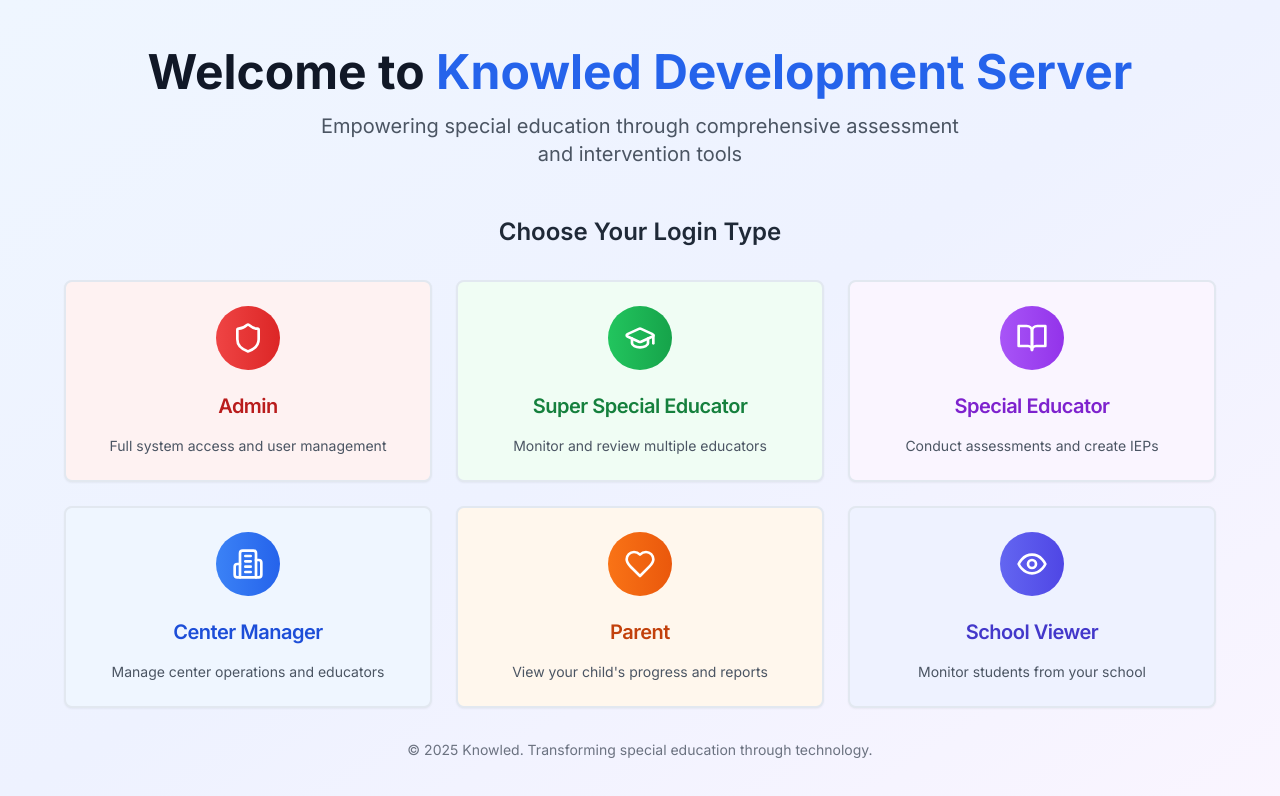
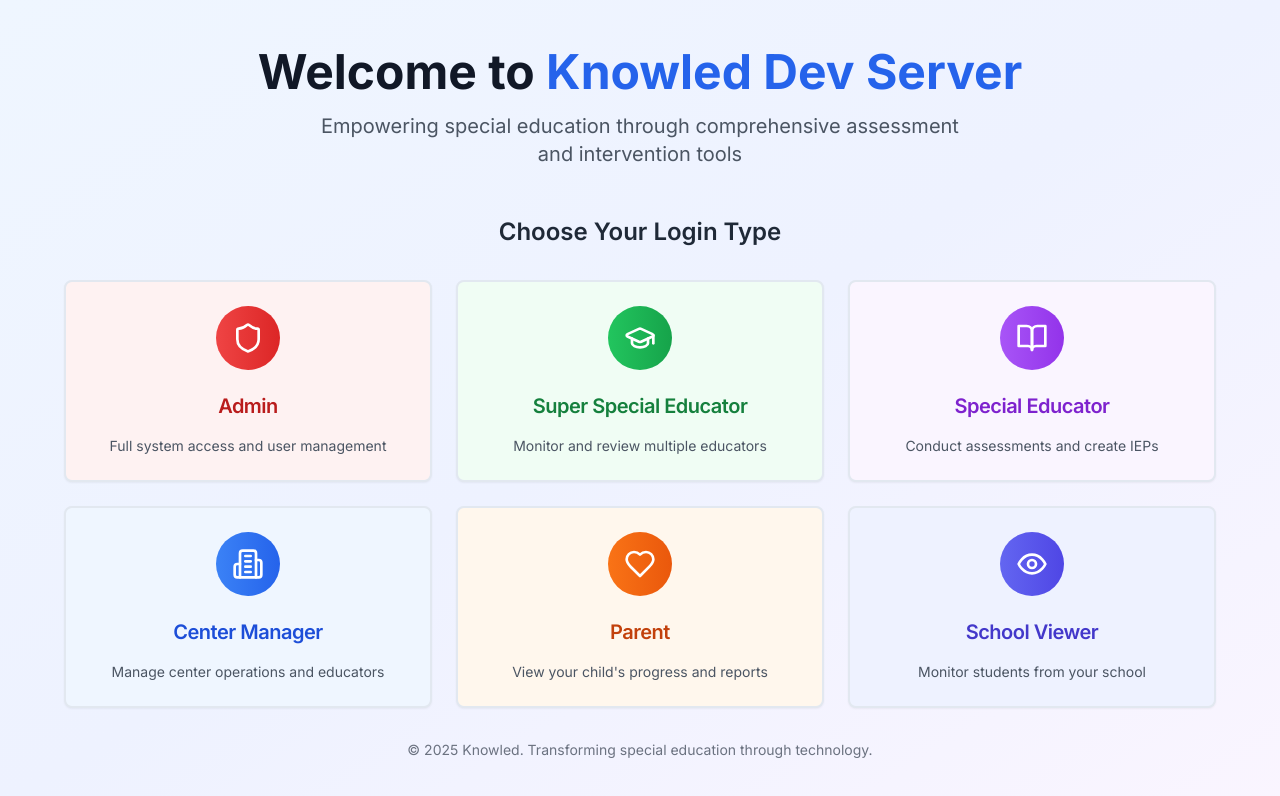
Before and after one commit to iakshayrathee/assessment-tool, a Next.js app in the folder frontend/: page / in a window 1280 px wide. Shown: the top 796 px of the page. Built offline with nearby package versions, Linux system fonts and the light colour scheme.

Commit message:
testing dev

```diff
--- a/frontend/app/page.tsx
+++ b/frontend/app/page.tsx
@@ -113,7 +113,7 @@
         {/* Header */}
         <div className="text-center mb-12">
           <h1 className="text-5xl font-bold text-gray-900 mb-4">
-            Welcome to <span className="text-blue-600">Knowled Development Server</span>
+            Welcome to <span className="text-blue-600">Knowled Dev Server</span>
           </h1>
           <p className="text-xl text-gray-600 max-w-2xl mx-auto">
             Empowering special education through comprehensive assessment and intervention tools
```
